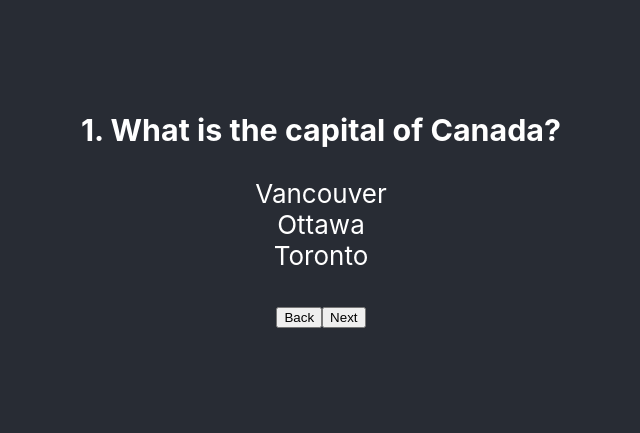
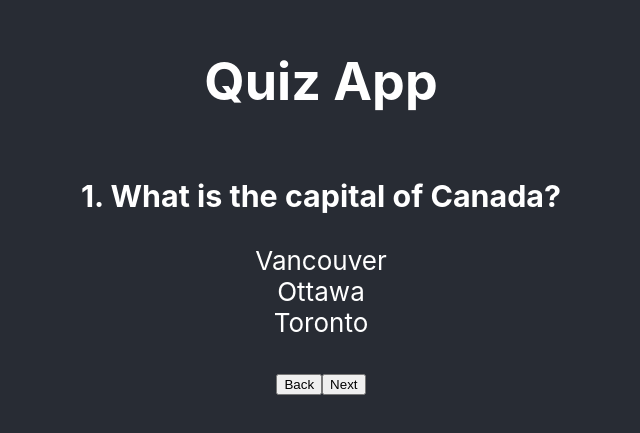
Before and after one commit to katmetax/quiz-app, a React (Create React App) app: page / in a window 1280 px wide. Shown: the part 195-628 px from the top of the page, without its empty margins (319-959 px from the left). Built offline with nearby package versions, Linux system fonts and the light colour scheme.

Commit message:
Added extra question and updated readme

```diff
--- a/public/index.html
+++ b/public/index.html
@@ -24,7 +24,7 @@
       work correctly both with client-side routing and a non-root public URL.
       Learn how to configure a non-root public URL by running `npm run build`.
     -->
-    <title>React App</title>
+    <title>Quiz App</title>
   </head>
   <body>
     <noscript>You need to enable JavaScript to run this app.</noscript>
--- a/src/App.tsx
+++ b/src/App.tsx
@@ -10,13 +10,18 @@ const questionData = [
   {
       question: 'Which planet in our solar system has the most amount of moons?',
       answers: ['Saturn', 'Jupiter', 'Neptune']
-  }
+  },
+  {
+    question: 'What programming language was named after a TV show?',
+    answers: ['Ruby', 'Python', 'Elixir']
+}
 ];
 
 const App = () => {
   return (
     <div className="App">
       <header className="App-header">
+        <h1>Quiz App</h1>
         <QuizComponent questionData={questionData} />
       </header>
     </div>
```
Also changed, not shown: 1 other file (tests, documents, lock files or other folders).
